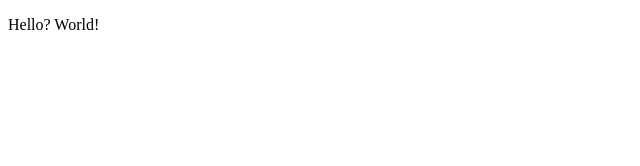
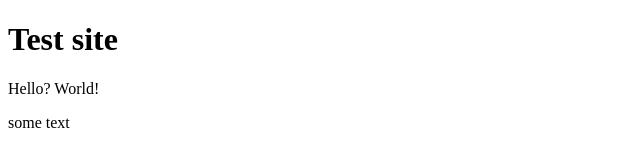
Before and after one commit to Sokigo/Site_Puet, a plain HTML site: page index.html in a window 1280 px wide. Shown: the whole page, without its empty margins (0-640 px from the left). Drawn offline with Linux system fonts and the light colour scheme.

Commit message:
puet__2-st commit

```diff
--- a/index.html
+++ b/index.html
@@ -5,6 +5,9 @@
 		<title>Document</title>
 	</head>
 	<body>
+	<h1>Test site</h1>
 		<p>Hello? World!</p>
+		<p>some text</p>
+
 	</body>
 	</html>
```
